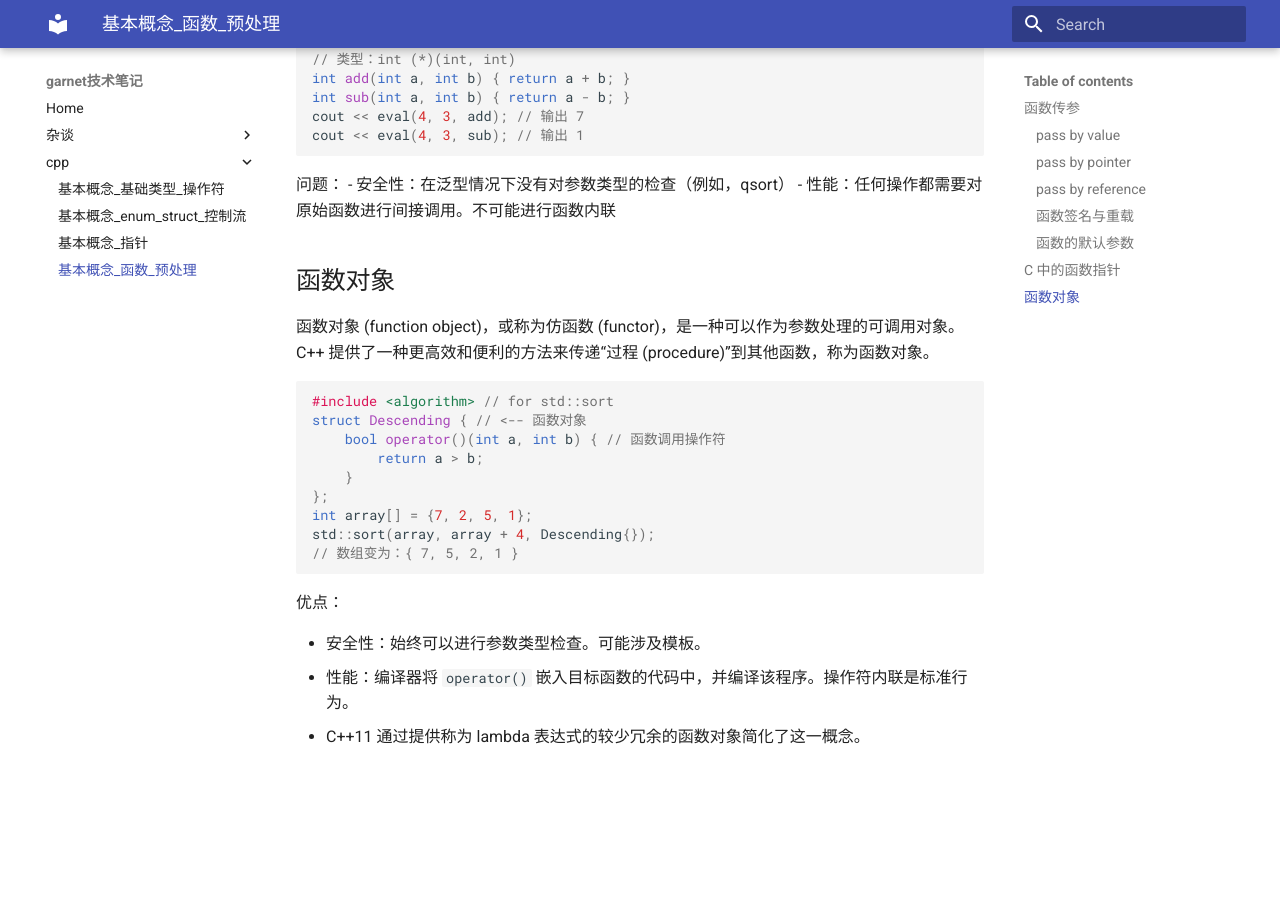
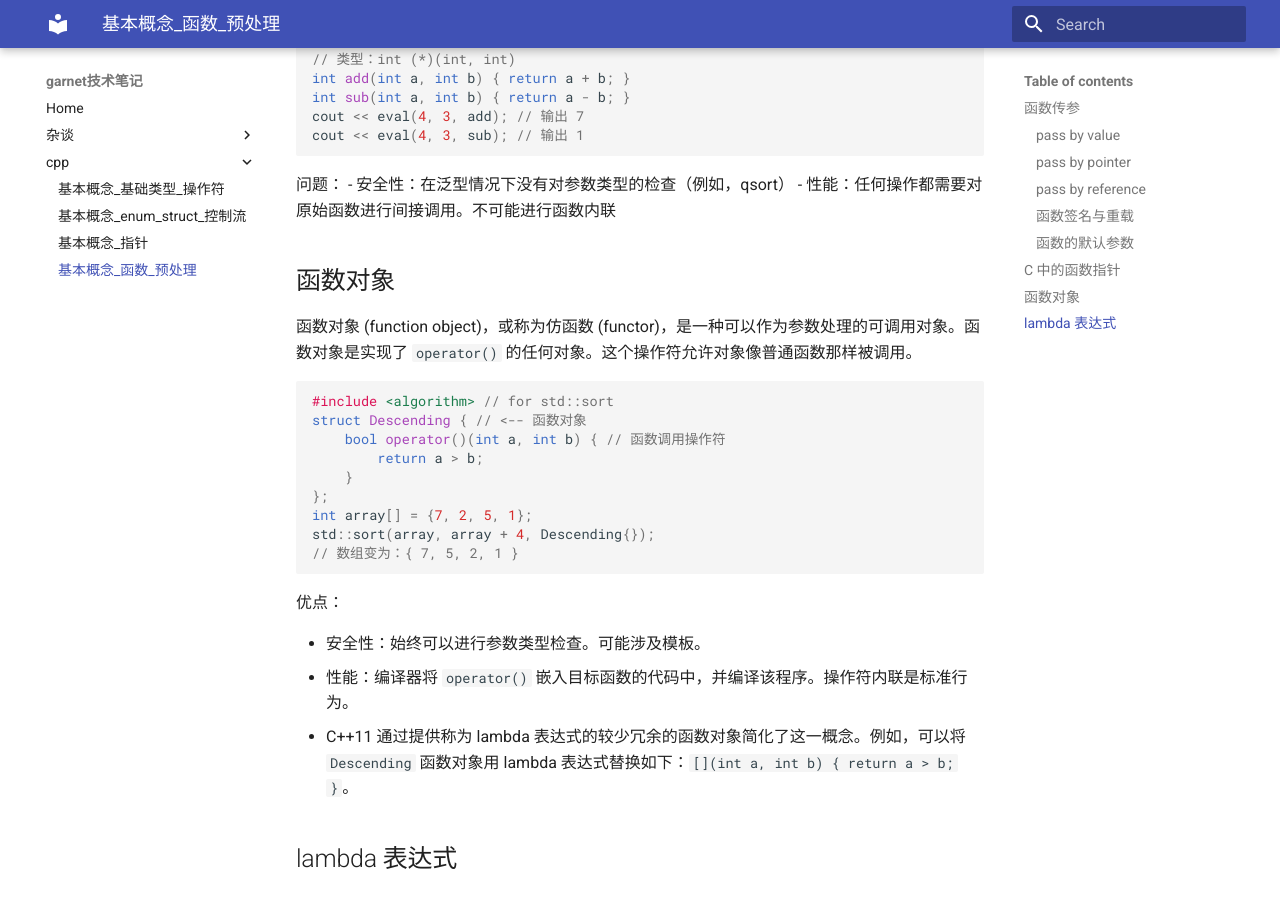
Before and after one commit to ymma98/technotes, an MkDocs documentation site: the page built from docs/cpp/基本概念_函数_预处理.md, in a window 1280 px wide and 900 px high, scrolled down 2827 px. Built offline with MkDocs 1.6.1 and Material for MkDocs 9.7.7, drawn with Linux system fonts in a browser that asks for light colours; before the commit the page ends 3601 px from its top, so only the background shows below that.

Commit message:
docs/cpp/基本概念_函数_预处理.md updated from https://stackedit.cn/

````diff
--- a/docs/cpp/基本概念_函数_预处理.md
+++ b/docs/cpp/基本概念_函数_预处理.md
@@ -158,7 +158,7 @@ cout << eval(4, 3, sub); // 输出 1
 
 ## 函数对象
 
-函数对象 (function object)，或称为仿函数 (functor)，是一种可以作为参数处理的可调用对象。 C++ 提供了一种更高效和便利的方法来传递“过程 (procedure)”到其他函数，称为函数对象。
+函数对象 (function object)，或称为仿函数 (functor)，是一种可以作为参数处理的可调用对象。函数对象是实现了 `operator()` 的任何对象。这个操作符允许对象像普通函数那样被调用。
 
 ```cpp
 #include <algorithm> // for std::sort
@@ -176,9 +176,13 @@ std::sort(array, array + 4, Descending{});
 
 -   安全性：始终可以进行参数类型检查。可能涉及模板。
 -   性能：编译器将 `operator()` 嵌入目标函数的代码中，并编译该程序。操作符内联是标准行为。
--   C++11 通过提供称为 lambda 表达式的较少冗余的函数对象简化了这一概念。
+-   C++11 通过提供称为 lambda 表达式的较少冗余的函数对象简化了这一概念。例如，可以将 `Descending` 函数对象用 lambda 表达式替换如下：`[](int a, int b) { return a > b; }`。
+
+## lambda 表达式
+
+
 <!--stackedit_data:
-eyJoaXN0b3J5IjpbLTIxMjQ2MzgwNiwtMTg2MTQ4MzU0NCwxMD
-M0MTkyMzE1LC0xODQxMjAzNzIzLDE1MDcyNzQ0OTIsMTg1NDA0
-NzYwMV19
+eyJoaXN0b3J5IjpbLTE1OTk5NTEyNDUsLTE4NjE0ODM1NDQsMT
+AzNDE5MjMxNSwtMTg0MTIwMzcyMywxNTA3Mjc0NDkyLDE4NTQw
+NDc2MDFdfQ==
 -->
````
